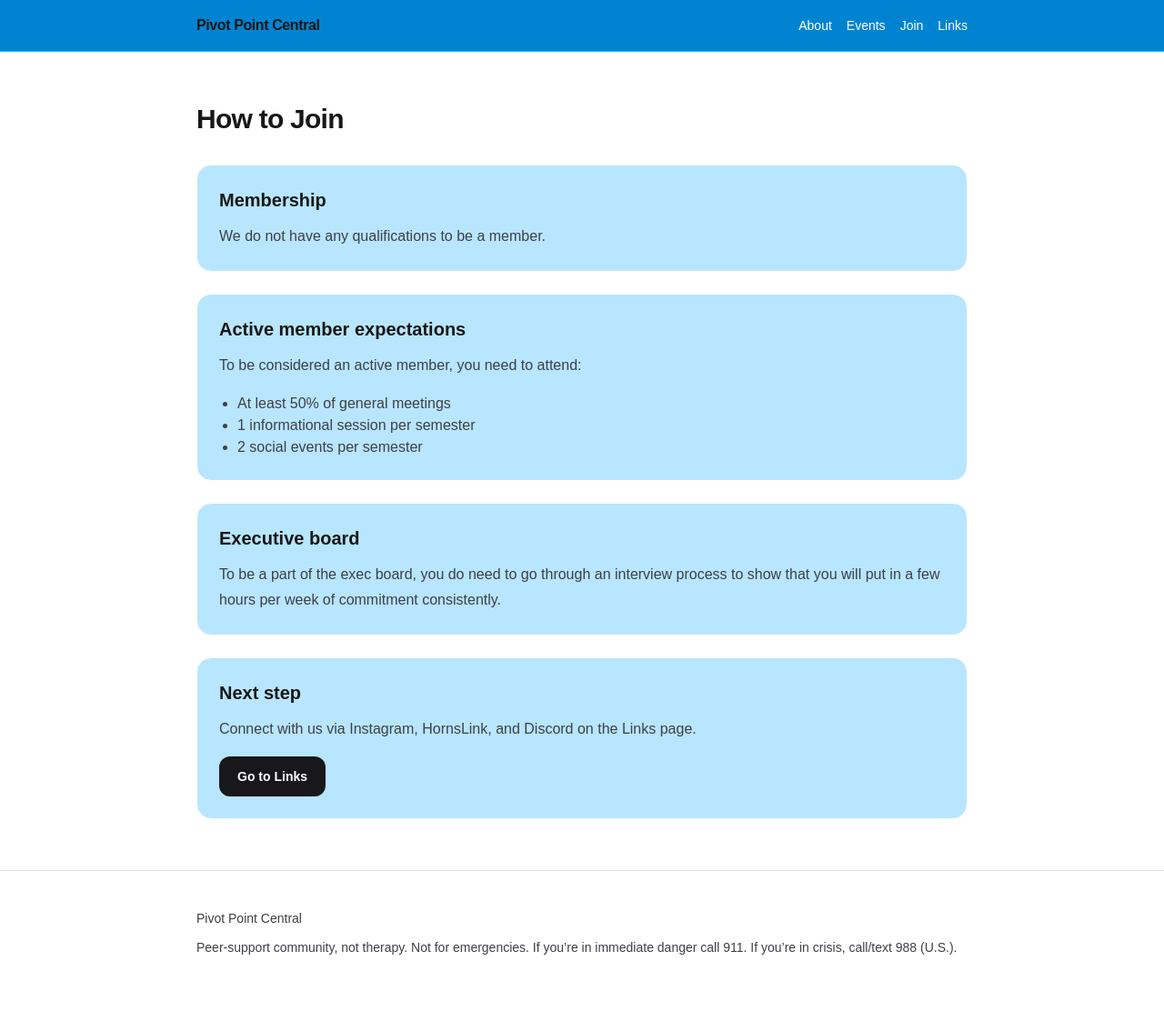
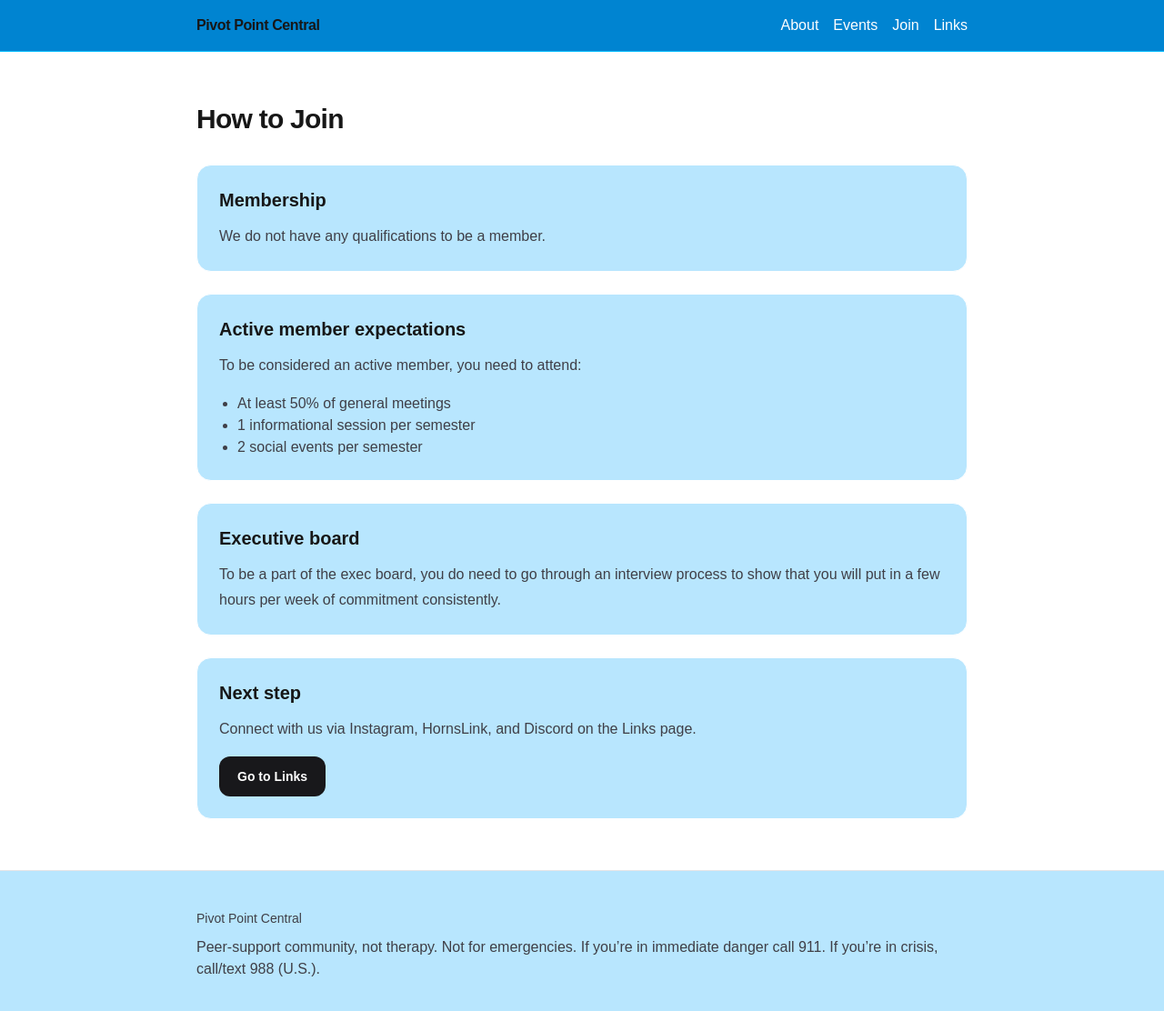
Before and after one commit to heesoo1681-oss/pivot-point-site, a Next.js app: page /join in a window 1280 px wide. Shown: the top 1112 px of the page at 91% size. Built offline with nearby package versions, Linux system fonts and the light colour scheme.

Commit message:
Update colors again

```diff
--- a/app/layout.tsx
+++ b/app/layout.tsx
@@ -33,7 +33,7 @@ export default function RootLayout({
               Pivot Point Central
             </Link>
 
-            <nav className="flex items-center gap-4 text-sm font-medium text-white">
+            <nav className="flex items-center gap-4 text-white font-medium">
               <Link className="hover:text-sky-200" href="/about">About</Link>
               <Link className="hover:text-sky-200" href="/events">Events</Link>
               <Link className="hover:text-sky-200" href="/join">Join</Link>
@@ -47,9 +47,9 @@ export default function RootLayout({
         {children}
 
         {/* Footer */}
-        <footer className="border-t border-zinc-200 bg-white">
-          <div className="mx-auto max-w-4xl px-6 py-10 text-sm leading-6 text-zinc-700">
-            <div className="font-medium text-zinc-700">Pivot Point Central</div>
+        <footer className="border-t border-zinc-200 bg-sky-200">
+          <div className="mx-auto max-w-4xl px-6 py-10 text-zinc-700">
+            <div className="font-medium text-zinc-700 text-sm leading-6">Pivot Point Central</div>
             <p className="mt-2">
               Peer-support community, not therapy. Not for emergencies. If you’re in immediate
               danger call 911. If you’re in crisis, call/text 988 (U.S.).
--- a/app/page.tsx
+++ b/app/page.tsx
@@ -62,20 +62,20 @@ export default function Home() {
             <ul className="mt-4 grid gap-4 sm:grid-cols-3">
               <li className="rounded-xl border border-sky-200 p-4">
                 <div className="text-sm font-semibold">Psychology insight</div>
-                <div className="mt-2 text-sm leading-6 text-zinc-700">
+                <div className="mt-2 text-zinc-700 text-sm leading-6">
                   Psychological studies + practical takeaways to prevent isolation and reduce
                   social anxiety.
                 </div>
               </li>
               <li className="rounded-xl border border-sky-200 p-4">
                 <div className="text-sm font-semibold">Student story</div>
-                <div className="mt-2 text-sm leading-6 text-zinc-700">
+                <div className="mt-2 text-zinc-700 text-sm leading-6">
                   Personal stories and reflection—so you realize you’re not the only one.
                 </div>
               </li>
               <li className="rounded-xl border border-sky-200 p-4">
                 <div className="text-sm font-semibold">Skill mini-workshop</div>
-                <div className="mt-2 text-sm leading-6 text-zinc-700">
+                <div className="mt-2 text-zinc-700 text-sm leading-6">
                   Time management, stress control, and other practical skills.
                 </div>
               </li>
```
